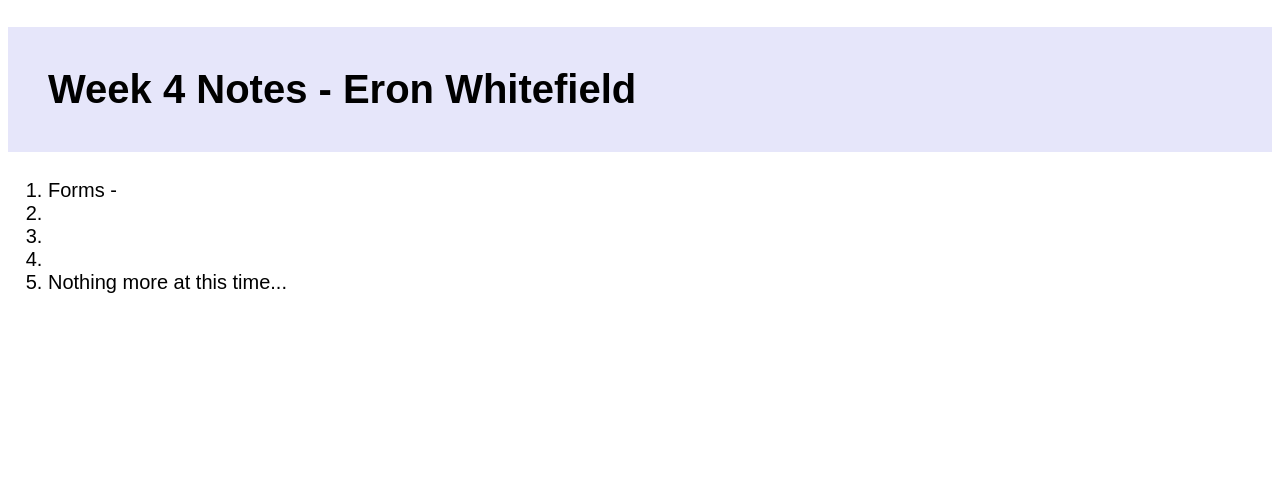
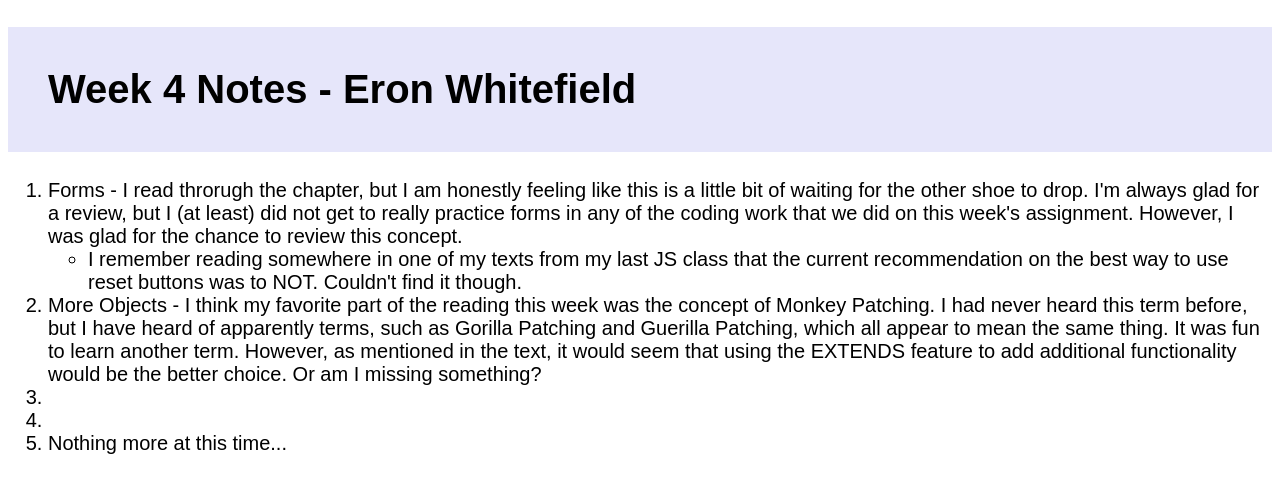
Before and after one commit to xphile1998/wdd330, a plain HTML site: page week4/wk04_notes.html in a window 1280 px wide. Drawn offline with Linux system fonts and the light colour scheme; files whose address does not match are found by name.

Commit message:
FInished Week 4

```diff
--- a/week4/wk04_notes.html
+++ b/week4/wk04_notes.html
@@ -17,8 +17,11 @@
         </header>
         <main>
             <ol>
-                <li>Forms - </li>
-                <li></li>
+                <li>Forms - I read throrugh the chapter, but I am honestly feeling like this is a little bit of waiting for the other shoe to drop. I'm always glad for a review, but I (at least) did not get to really practice forms in any of the coding work that we did on this week's assignment. However, I was glad for the chance to review this concept.</li>
+                <ul>
+                    <li>I remember reading somewhere in one of my texts from my last JS class that the current recommendation on the best way to use reset buttons was to NOT. Couldn't find it though. </li>
+                </ul>
+                <li> More Objects - I think my favorite part of the reading this week was the concept of Monkey Patching. I had never heard this term before, but I have heard of apparently terms, such as Gorilla Patching and Guerilla Patching, which all appear to mean the same thing. It was fun to learn another term. However, as mentioned in the text, it would seem that using the EXTENDS feature to add additional functionality would be the better choice. Or am I missing something?</li>
                 <li></li>
                 <li></li>
                 <li>Nothing more at this time...</li>
```
